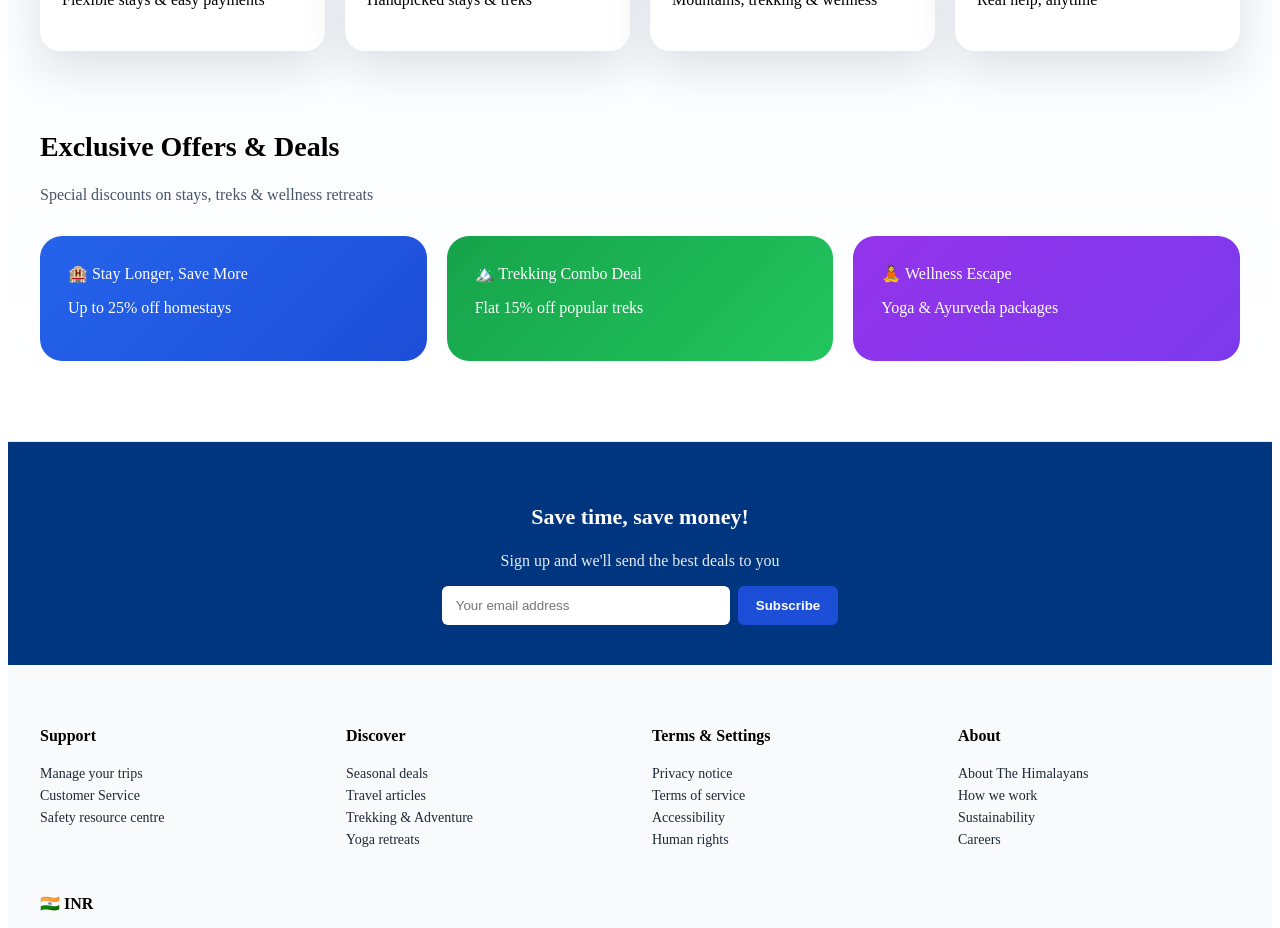
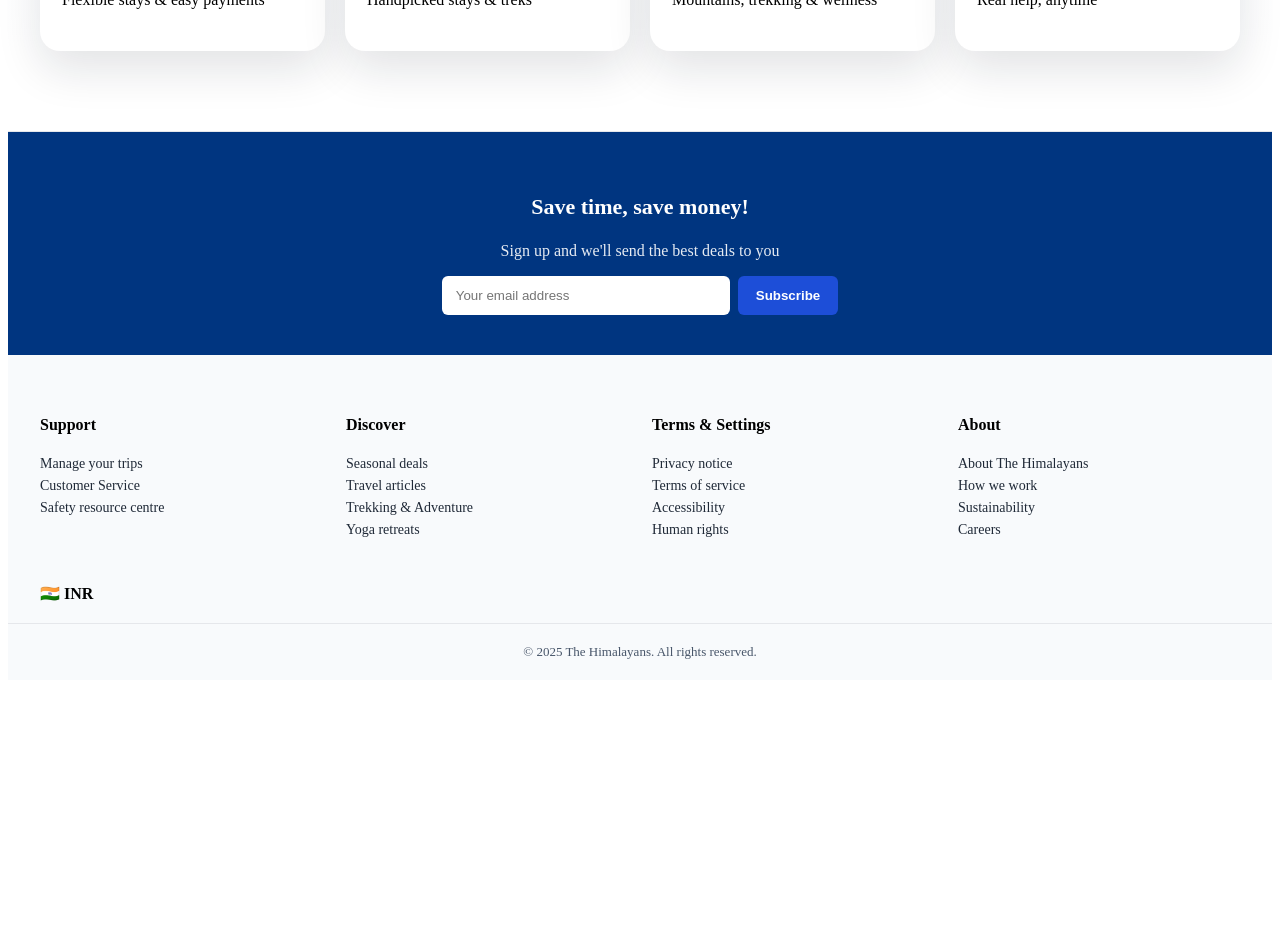
Before and after one commit to pamnautiyal-cpu/himstay, a React (Vite) app in the folder frontend/: page / in a window 1280 px wide. Shown: the part 1340-2268 px from the top of the page. After the commit the page ends 2028 px from the top, so only its background shows below. Built offline with nearby package versions, Linux system fonts and the light colour scheme.

Commit message:
Complete Home.jsx with trekking, yoga, offers & UI

```diff
--- a/frontend/src/MainRoutes.jsx
+++ b/frontend/src/MainRoutes.jsx
@@ -1,16 +1,12 @@
 import { Routes, Route } from "react-router-dom";
 import Home from "./pages/Home";
-import Support from "./pages/Support";
-import Discover from "./pages/Discover";
-import About from "./pages/About";
+import TrekDetails from "./pages/TrekDetails";
 
 export default function MainRoutes() {
   return (
     <Routes>
       <Route path="/" element={<Home />} />
-      <Route path="/support" element={<Support />} />
-      <Route path="/discover" element={<Discover />} />
-      <Route path="/about" element={<About />} />
+      <Route path="/treks/:slug" element={<TrekDetails />} />
     </Routes>
   );
 }
--- a/frontend/src/pages/Home.jsx
+++ b/frontend/src/pages/Home.jsx
@@ -1,4 +1,5 @@
 import React from "react";
+import { Link } from "react-router-dom";
 
 export default function Home() {
   const sectionStyle = {
@@ -90,31 +91,61 @@ export default function Home() {
         </div>
       </section>
 
-      {/* TREKKING */}
+      {/* 🏔️ TREKKING & ADVENTURE (DETAIL PAGE LINKS) */}
       <section style={sectionStyle}>
         <h2 style={{ fontSize: 26, fontWeight: 800 }}>
           Trekking & Adventure in Uttarakhand
         </h2>
+
         <div style={gridStyle}>
-          <a href="https://unsplash.com/s/photos/kedarkantha-trek" target="_blank" rel="noreferrer" style={cardStyle}>🏔️ Kedarkantha Trek</a>
-          <a href="https://unsplash.com/s/photos/har-ki-dun-trek" target="_blank" rel="noreferrer" style={cardStyle}>🥾 Har Ki Dun Trek</a>
-          <a href="https://unsplash.com/s/photos/nag-tibba-trek" target="_blank" rel="noreferrer" style={cardStyle}>🌄 Nag Tibba Trek</a>
-          <a href="https://unsplash.com/s/photos/valley-of-flowers-uttarakhand" target="_blank" rel="noreferrer" style={cardStyle}>🌸 Valley of Flowers</a>
-          <a href="https://unsplash.com/s/photos/roopkund-trek" target="_blank" rel="noreferrer" style={cardStyle}>❄️ Roopkund Trek</a>
+          <Link to="/treks/kedarkantha" style={cardStyle}>
+            🏔️ Kedarkantha Trek
+          </Link>
+
+          <Link to="/treks/har-ki-dun" style={cardStyle}>
+            🥾 Har Ki Dun Trek
+          </Link>
+
+          <Link to="/treks/nag-tibba" style={cardStyle}>
+            🌄 Nag Tibba Trek
+          </Link>
+
+          <Link to="/treks/valley-of-flowers" style={cardStyle}>
+            🌸 Valley of Flowers
+          </Link>
+
+          <Link to="/treks/roopkund" style={cardStyle}>
+            ❄️ Roopkund Trek
+          </Link>
         </div>
       </section>
 
-      {/* YOGA */}
+      {/* 🧘 YOGA & NATURAL THERAPY */}
       <section style={sectionStyle}>
         <h2 style={{ fontSize: 26, fontWeight: 800 }}>
           Yoga & Natural Therapy Retreats
         </h2>
+
         <div style={gridStyle}>
-          <a href="https://unsplash.com/s/photos/himalayan-yoga-retreat" target="_blank" rel="noreferrer" style={cardStyle}>🧘 Himalayan Yoga Retreat</a>
-          <a href="https://unsplash.com/s/photos/naturopathy-healing" target="_blank" rel="noreferrer" style={cardStyle}>🌿 Naturopathy Healing</a>
-          <a href="https://unsplash.com/s/photos/meditation-pranayama" target="_blank" rel="noreferrer" style={cardStyle}>🕉️ Meditation & Pranayama</a>
-          <a href="https://unsplash.com/s/photos/ayurvedic-therapy" target="_blank" rel="noreferrer" style={cardStyle}>💆 Ayurvedic Therapy</a>
-          <a href="https://unsplash.com/s/photos/panchakarma" target="_blank" rel="noreferrer" style={cardStyle}>🔥 Panchakarma Detox</a>
+          <Link to="/yoga/himalayan-retreat" style={cardStyle}>
+            🧘 Himalayan Yoga Retreat
+          </Link>
+
+          <Link to="/yoga/naturopathy" style={cardStyle}>
+            🌿 Naturopathy Healing
+          </Link>
+
+          <Link to="/yoga/meditation" style={cardStyle}>
+            🕉️ Meditation & Pranayama
+          </Link>
+
+          <Link to="/yoga/ayurveda" style={cardStyle}>
+            💆 Ayurvedic Therapy
+          </Link>
+
+          <Link to="/yoga/panchakarma" style={cardStyle}>
+            🔥 Panchakarma Detox
+          </Link>
         </div>
       </section>
 
@@ -127,11 +158,13 @@ export default function Home() {
           Trusted stays, treks & wellness experiences across Uttarakhand
         </p>
 
-        <div style={{
-          display: "grid",
-          gridTemplateColumns: "repeat(auto-fit, minmax(220px, 1fr))",
-          gap: 20,
-        }}>
+        <div
+          style={{
+            display: "grid",
+            gridTemplateColumns: "repeat(auto-fit, minmax(220px, 1fr))",
+            gap: 20,
+          }}
+        >
           <div style={featureCard}>
             <div style={iconStyle}>🏨</div>
             <h4>Book now, pay later</h4>
@@ -157,52 +190,6 @@ export default function Home() {
           </div>
         </div>
       </section>
-
-      {/* 🎁 OFFERS & DEALS */}
-      <section style={{ maxWidth: 1200, margin: "80px auto", padding: "0 20px" }}>
-        <h2 style={{ fontSize: 28, fontWeight: 800 }}>
-          Exclusive Offers & Deals
-        </h2>
-        <p style={{ color: "#475569", marginBottom: 32 }}>
-          Special discounts on stays, treks & wellness retreats
-        </p>
-
-        <div style={{
-          display: "grid",
-          gridTemplateColumns: "repeat(auto-fit, minmax(260px, 1fr))",
-          gap: 20,
-        }}>
-          <div style={{
-            background: "linear-gradient(135deg,#2563eb,#1d4ed8)",
-            color: "#fff",
-            padding: 28,
-            borderRadius: 22,
-          }}>
-            🏨 Stay Longer, Save More
-            <p>Up to 25% off homestays</p>
-          </div>
-
-          <div style={{
-            background: "linear-gradient(135deg,#16a34a,#22c55e)",
-            color: "#fff",
-            padding: 28,
-            borderRadius: 22,
-          }}>
-            🏔️ Trekking Combo Deal
-            <p>Flat 15% off popular treks</p>
-          </div>
-
-          <div style={{
-            background: "linear-gradient(135deg,#9333ea,#7c3aed)",
-            color: "#fff",
-            padding: 28,
-            borderRadius: 22,
-          }}>
-            🧘 Wellness Escape
-            <p>Yoga & Ayurveda packages</p>
-          </div>
-        </div>
-      </section>
     </div>
   );
-}
+0}
--- a/frontend/src/pages/TrekDetails.jsx
+++ b/frontend/src/pages/TrekDetails.jsx
@@ -1,10 +1,71 @@
 import React from "react";
+import { useParams } from "react-router-dom";
+
+const trekImages = {
+  kedarkantha: [
+    "https://images.unsplash.com/photo-1605640840605-14ac1855827b",
+    "https://images.unsplash.com/photo-1548013146-72479768bada",
+    "https://images.unsplash.com/photo-1586372215481-3c1c6c1f63c5",
+  ],
+  nagtibba: [
+    "https://images.unsplash.com/photo-1593693397690-362cb9666fc2",
+    "https://images.unsplash.com/photo-1600962815726-457c46a12681",
+  ],
+};
 
 export default function TrekDetails() {
+  const { slug } = useParams();
+  const images = trekImages[slug] || [];
+
   return (
-    <div style={{ padding: 40 }}>
-      <h1>Trek Details</h1>
-      <p>Complete trek information coming soon...</p>
+    <div style={{ maxWidth: 1200, margin: "40px auto", padding: 20 }}>
+      <h1 style={{ fontSize: 34, fontWeight: 800, marginBottom: 10 }}>
+        {slug?.replace("-", " ").toUpperCase()}
+      </h1>
+
+      <p style={{ color: "#475569", marginBottom: 30 }}>
+        Experience the beauty of Uttarakhand trekking trails
+      </p>
+
+      {/* IMAGE GALLERY */}
+      <div
+        style={{
+          display: "grid",
+          gridTemplateColumns: "repeat(auto-fit, minmax(260px, 1fr))",
+          gap: 16,
+        }}
+      >
+        {images.map((img, i) => (
+          <img
+            key={i}
+            src={img}
+            alt="trek"
+            style={{
+              width: "100%",
+              height: 220,
+              objectFit: "cover",
+              borderRadius: 16,
+              boxShadow: "0 18px 40px rgba(0,0,0,0.25)",
+            }}
+          />
+        ))}
+      </div>
+
+      {/* DETAILS */}
+      <div style={{ marginTop: 40 }}>
+        <h3>About this trek</h3>
+        <p>
+          This trek offers breathtaking Himalayan views, snow trails,
+          alpine forests and unforgettable adventure.
+        </p>
+
+        <ul>
+          <li>⛰️ Difficulty: Easy–Moderate</li>
+          <li>📅 Best season: Dec – April</li>
+          <li>🕒 Duration: 4–6 days</li>
+          <li>👥 Group size: 6–15</li>
+        </ul>
+      </div>
     </div>
   );
 }
```
